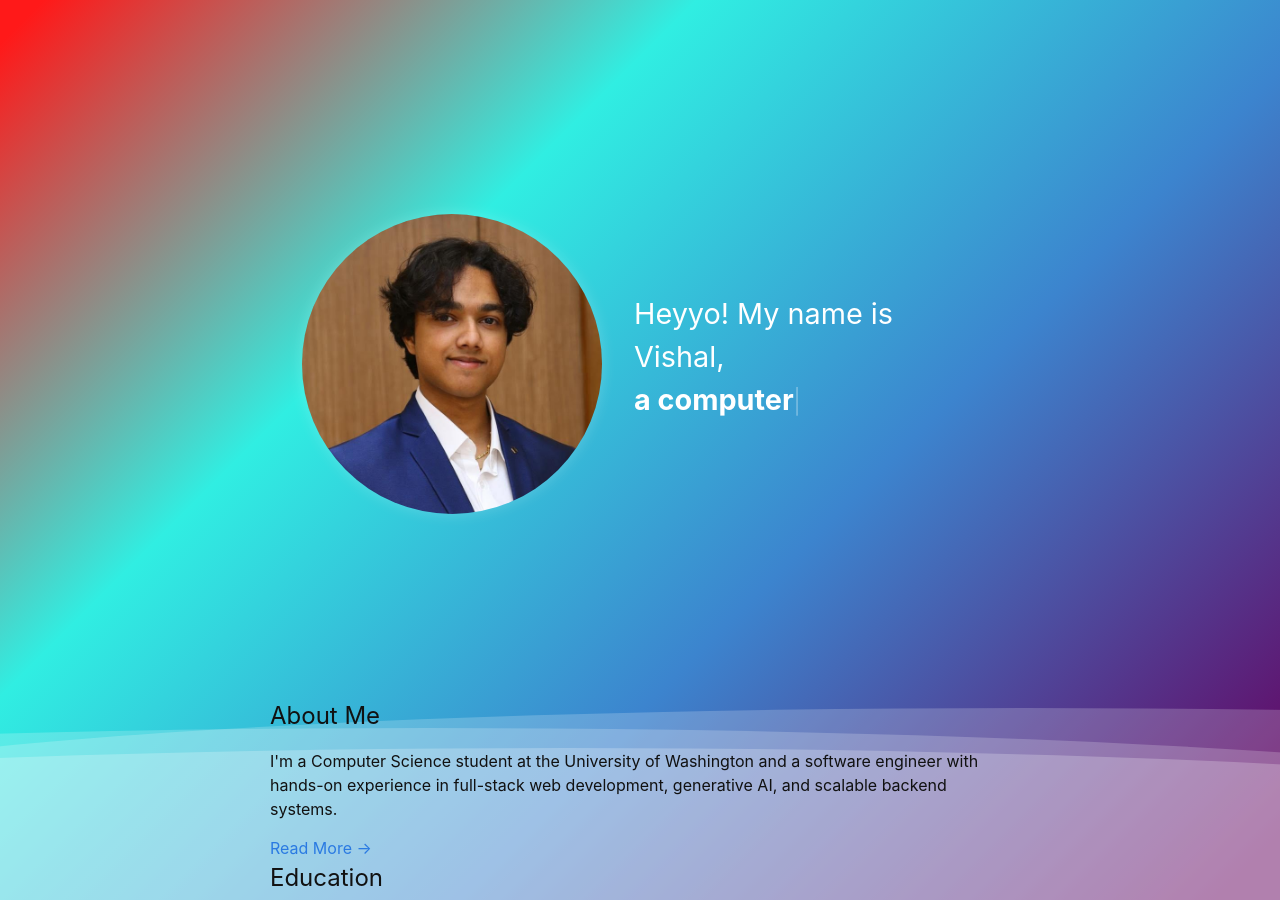
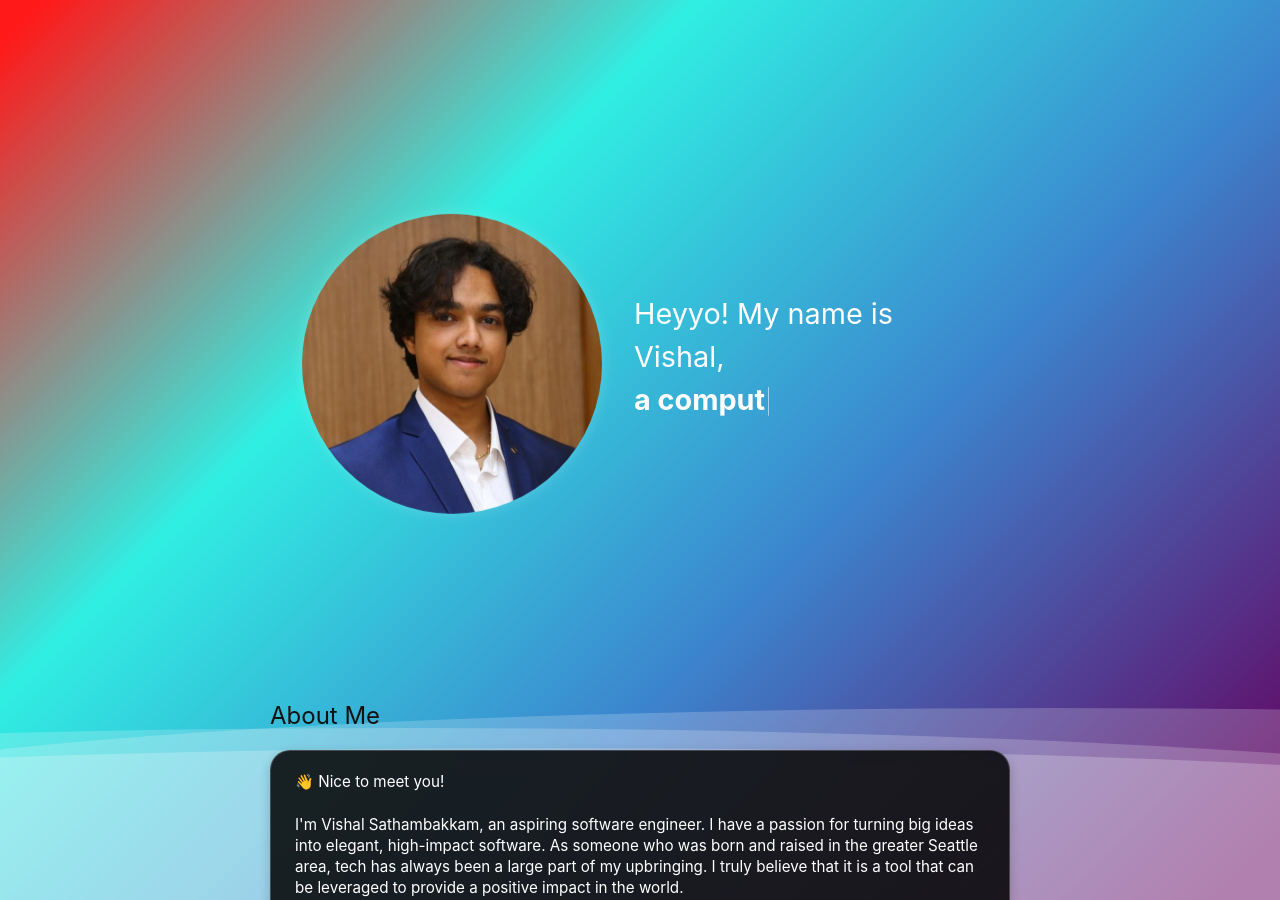
Before and after one commit to vishksatham/vishalsathambakkam, a Jekyll site: the page built from index.html, in a window 1280 px wide and 900 px high. Built offline with Jekyll 4.4.1, drawn with Linux system fonts in a browser that asks for light colours; some of the changed text lies outside the part shown.

```diff
--- a/css/main.scss
+++ b/css/main.scss
@@ -213,3 +213,107 @@
 .hidden {
   top: -100px;
 }
+
+
+.bubble-box {
+  background: rgba(0, 0, 0, 0.85); // black bubble with some transparency
+  color: white;
+  padding: 1.25rem 1.5rem;
+  border-radius: 20px;
+  margin: 1rem 0;
+  box-shadow: 0 4px 12px rgba(0, 0, 0, 0.2);
+  backdrop-filter: blur(10px); // subtle frosted glass effect
+  border: 1px solid rgba(255, 255, 255, 0.2);
+  transition: transform 0.2s ease;
+
+  &:hover {
+    transform: translateY(-3px);
+  }
+
+  h3 {
+    margin-top: 0;
+    margin-bottom: 0.5rem;
+    font-weight: 600;
+  }
+
+  p {
+    margin: 0;
+    font-size: 0.95rem;
+    line-height: 1.4;
+  }
+}
+
+.link-buttons {
+  display: flex;
+  justify-content: center;
+  gap: 1.5rem;
+  margin-top: 1.5rem;
+
+  a {
+    color: white;
+    background: rgb(81, 61, 99);
+    padding: 0.5rem 1rem;
+    border-radius: 8px;
+    text-decoration: none;
+    font-weight: 500;
+    transition: background 0.3s;
+
+    &:hover {
+      background: #333;
+    }
+  }
+}
+
+.bubble-chain {
+  display: flex;
+  flex-direction: column;
+  align-items: center;
+  position: relative;
+  padding-left: 2rem;
+
+  &::before {
+    content: "";
+    position: absolute;
+    left: 1rem;
+    top: 0;
+    bottom: 0;
+    width: 4px;
+    background: #ffffff33; // light translucent white line
+  }
+}
+
+.bubble-item {
+  background: black;
+  color: white;
+  padding: 1rem 1.5rem;
+  border-radius: 20px;
+  margin: 1rem 0;
+  width: 80%;
+  position: relative;
+  box-shadow: 0 4px 10px rgba(0, 0, 0, 0.2);
+  text-align: center; // centers the text content
+
+  &::before {
+    content: "";
+    position: absolute;
+    left: -1.2rem;
+    top: 50%;
+    transform: translateY(-50%);
+    width: 12px;
+    height: 12px;
+    background: white;
+    border: 2px solid black;
+    border-radius: 50%;
+  }
+
+  h3 {
+    font-size: 1.2rem;
+    margin-bottom: 0.5rem;
+  }
+
+  p {
+    margin: 0;
+    font-size: 0.95rem;
+    line-height: 1.4;
+  }
+}
--- a/index.html
+++ b/index.html
@@ -18,21 +18,67 @@
   </section>
 
   <!-- About Me -->
-  <section class="about">
-    <h2>About Me</h2>
+<section class="about">
+  <h1>About Me</h1>
+  <div class="bubble-box">
+    <p>👋 Nice to meet you!</p>
+
+    <p>&nbsp;</p>
+
     <p>
-      I'm a Computer Science student at the University of Washington and a software engineer with hands-on experience in full-stack web development, generative AI, and scalable backend systems.
+      I'm Vishal Sathambakkam, an aspiring software engineer. I have a passion for turning big ideas into elegant, high-impact software.
+      As someone who was born and raised in the greater Seattle area, tech has always been a large part of my upbringing.
+      I truly believe that it is a tool that can be leveraged to provide a positive impact in the world.
     </p>
-    <a href="{{ site.baseurl }}/about/" class="btn">Read More →</a>
-  </section>
 
-  <!-- Educattion -->
-  <section class="Education">
-    <h2>Education</h2>
+    <p>&nbsp;</p>
+
     <p>
-      I'm a Computer Science student at the University of Washington and a software engineer with hands-on experience in full-stack web development, generative AI, and scalable backend systems.
+      Currently, I'm fascinated by the realm of generative AI integration, especially within the context of full-stack development.
+      Outside of coding, you can find me weightlifting, hiking or playing football 💯
     </p>
-    <a href="{{ site.baseurl }}/about/" class="btn">Read More →</a>
+
+    <p>&nbsp;</p>
+
+    <p>
+      Let's connect to explore potential collaborations, share insights, and contribute to the ever-evolving software engineering landscape!
+    </p>
+
+    <div class="link-buttons">
+      <a href="https://github.com/vishksatham" target="_blank">GitHub</a>
+      <a href="https://www.linkedin.com/in/vishal-sathambakkam-199a251b6" target="_blank">LinkedIn</a>
+      <a href="{{ site.baseurl }}/assets/resume.pdf" target="_blank">Resume</a>
+    </div>
+  </div>
+</section>
+
+  <!-- Education -->
+  <section class="education">
+    <h1>Education</h1>
+    <div class="bubble-chain">
+      <div class="bubble-item">
+        <h3>University of Washington - Seattle, WA</h3>
+        <p>B.S. in Computer Science (Expected: June 2026)</p>
+
+        <p>&nbsp;</p>
+        <p>
+          Relevant coursework:
+          Computer Communication Networks, Computer Security, Data Visualization, Human-Computer Interface,
+          Hardware/Software Interface, Systems programming, Data Structures & Parallelism, Database Management,
+          Software Design & Implementation, Discrete Mathematics/Statistics
+        </p>
+      </div>
+      <div class="bubble-item">
+        <h3>Bellevue College - Bellevue, WA</h3>
+        <p>Associates in Arts and Sciences (Recieved: June 2023)</p>
+
+        <p>&nbsp;</p>
+        <p>
+          Relevant coursework:
+          Object Oriented Programming I/II, Cloud Architecture & Services, SQL Fundamentals, Linear Algebra, Calculus Series I-IV
+        </p>
+      </div>
+    </div>
   </section>
 
   <!-- Experience Section -->
```
